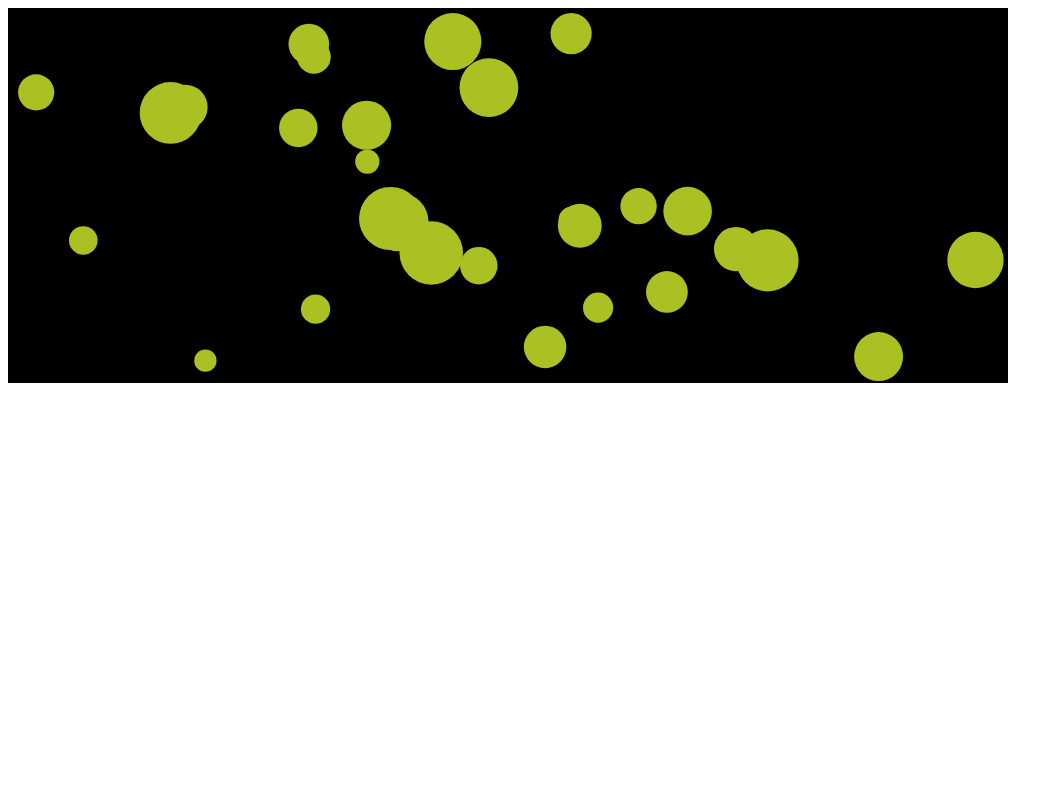
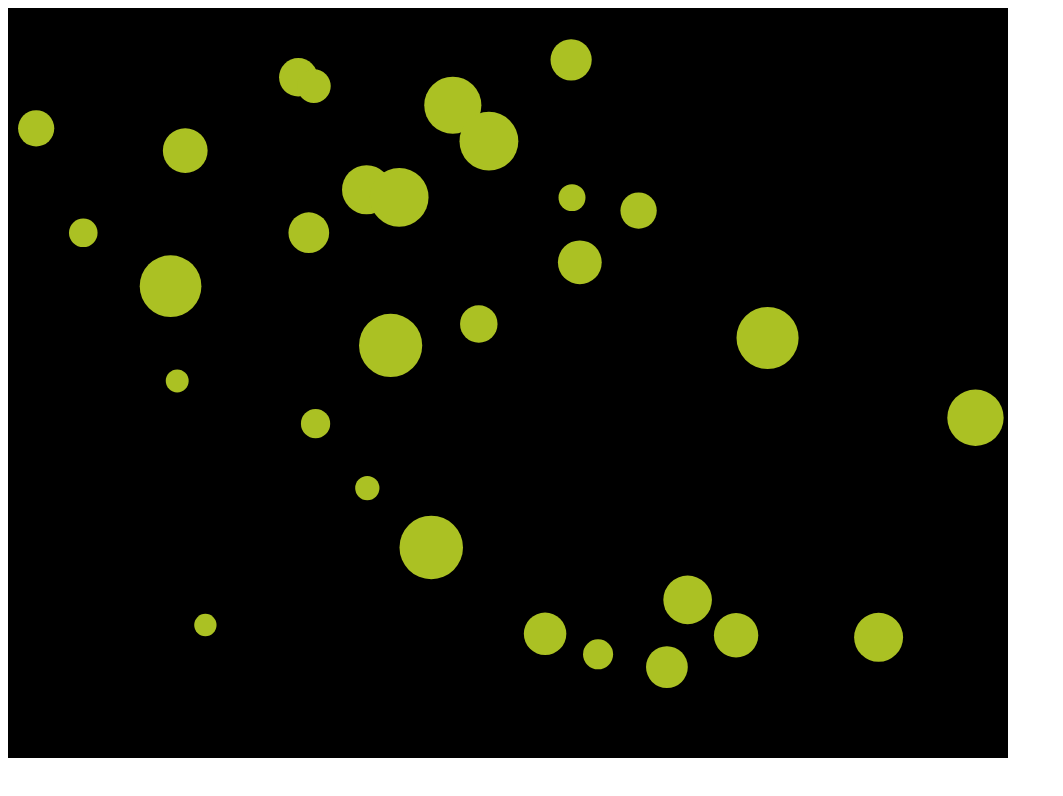
Before and after one commit to udayuppal/projections, a plain HTML site: page index.html in a window 1280 px wide. Shown: the whole page, without its empty margins (0-1063 px from the left). Drawn offline with Linux system fonts and the light colour scheme.

Commit message:
fixed canvas size

```diff
--- a/index.html
+++ b/index.html
@@ -14,7 +14,7 @@
   </head>
 
   <body>
-    <canvas id="projections" width="1000px" height="375px"></canvas>
+    <canvas id="projections" width="1000px" height="750px"></canvas>
   </body>
 
 </html>
```
